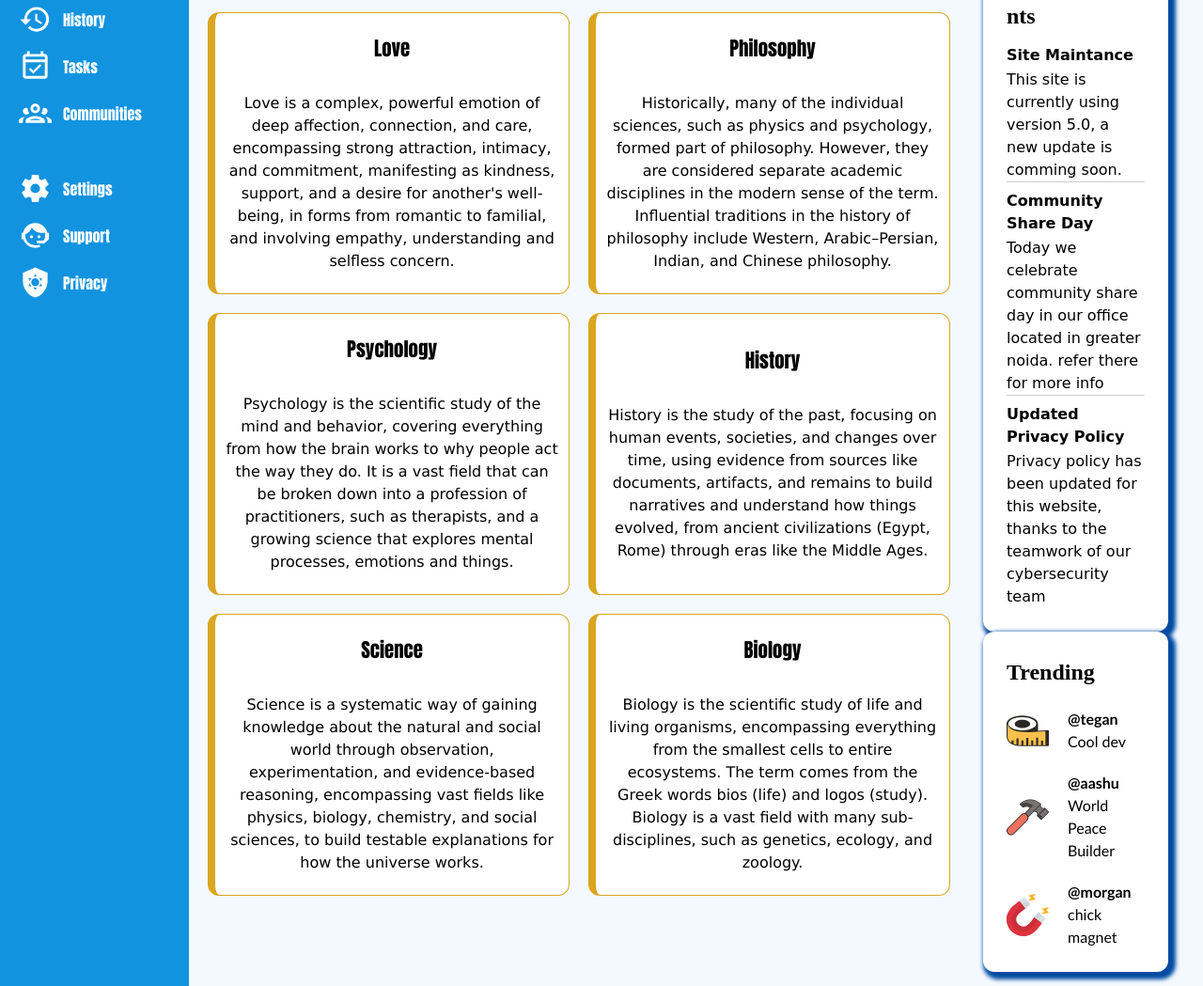
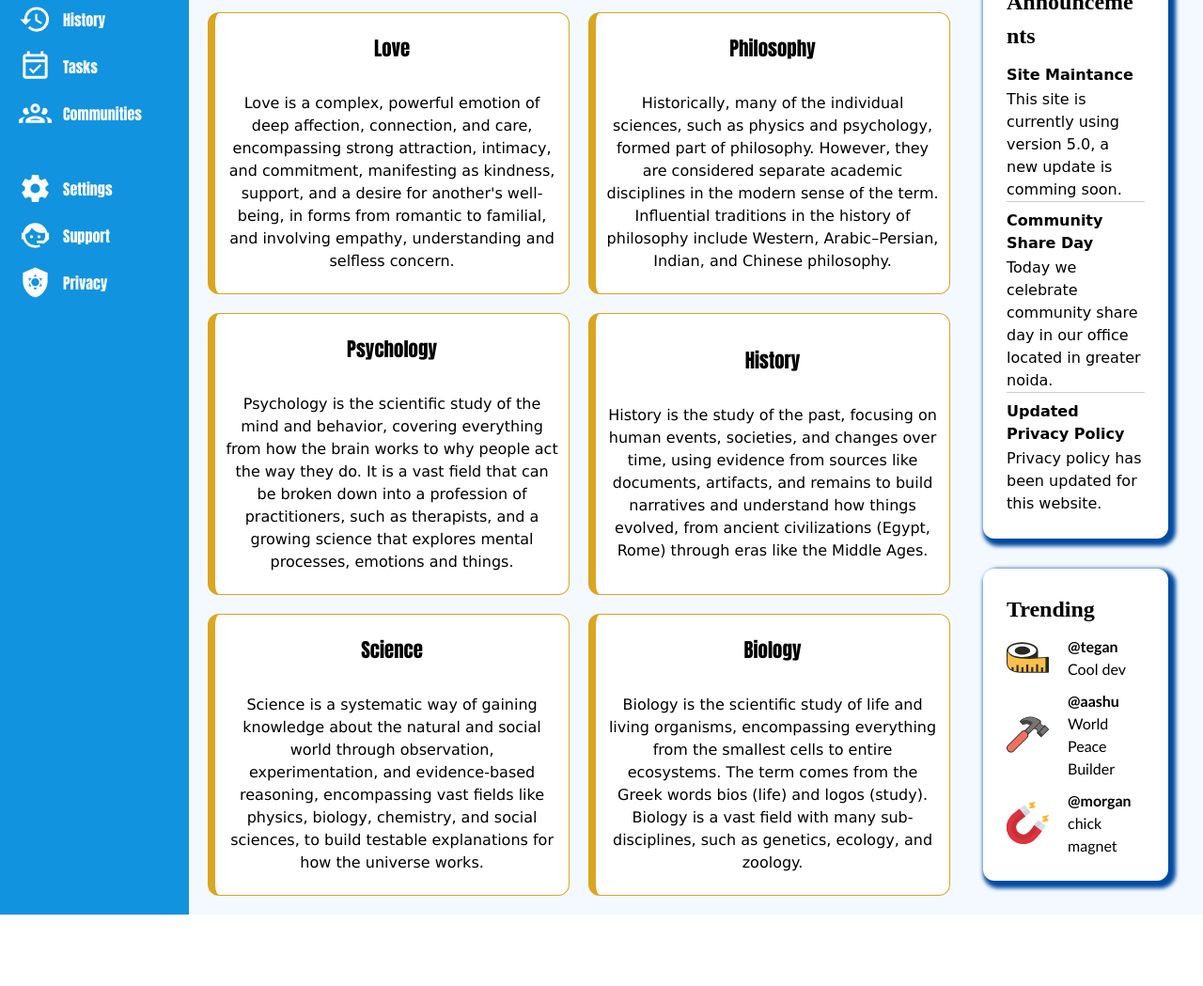
Before and after one commit to ashish5507/admin-dashboard, a plain HTML site: page index.html in a window 1280 px wide. Shown: the part 252-1301 px from the top of the page at 94% size. After the commit the page ends 1225 px from the top, so only its background shows below. Drawn offline with Linux system fonts and the light colour scheme.

Commit message:
change the gaps of trending and announcement classes

```diff
--- a/index.html
+++ b/index.html
@@ -134,11 +134,11 @@
                 </div>
                 <div class="share-day">
                     <p>Community Share Day</p>
-                    <p>Today we celebrate community share day in our office located in greater noida. refer there for more info</p>
+                    <p>Today we celebrate community share day in our office located in greater noida.</p>
                 </div>
                 <div class="privacy-policy" style="border-bottom: none">
                     <p>Updated Privacy Policy</p>
-                    <p>Privacy policy has been updated for this website, thanks to the teamwork of our cybersecurity team</p>
+                    <p>Privacy policy has been updated for this website.</p>
                 </div>
             </div>
         </div>
--- a/styles.css
+++ b/styles.css
@@ -226,6 +226,7 @@ body{
   display: flex;
   flex-direction: column;
   justify-content: space-evenly;
+  gap: 10px;
 }
 
 .announcements{
@@ -239,7 +240,7 @@ body{
 .trending{
   display: flex;
   flex-direction: column;
-  gap: 20px;
+  gap: 10px;
   background-color: white;
   border-radius: 12px;
   padding: 25px;
```
